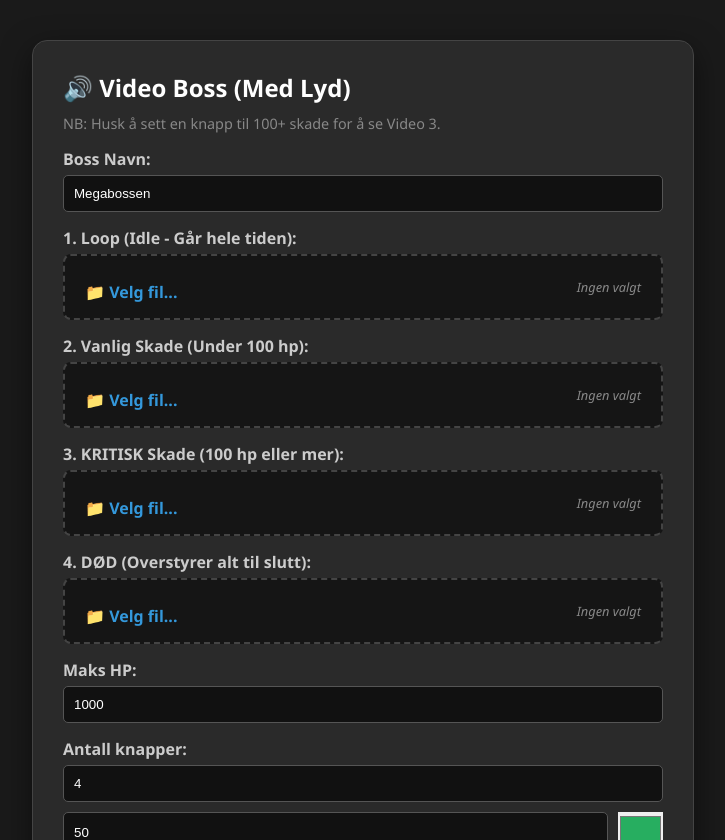
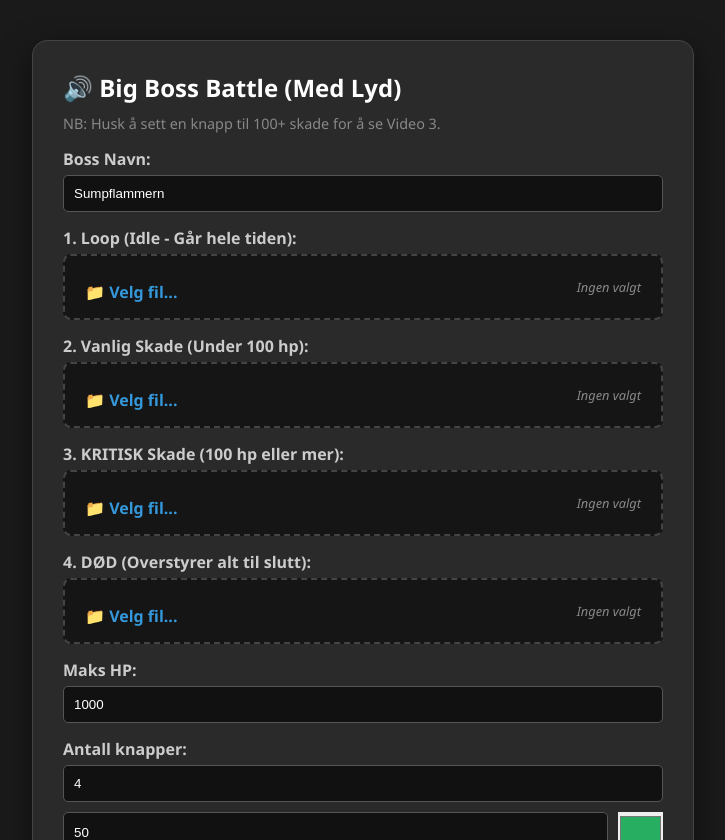
Before and after one commit to EikstuenD/Big-Boss-Battle, a plain HTML site: page index.html in a window 1280 px wide. Shown: the whole page, without its empty margins (277-1002 px from the left). Drawn offline with Linux system fonts and the light colour scheme.

Commit message:
Update index.html

```diff
--- a/index.html
+++ b/index.html
@@ -83,11 +83,11 @@
 
     <div id="menu-screen">
         <div class="config-card">
-            <h2 style="margin-top:0;">🔊 Video Boss (Med Lyd)</h2>
+            <h2 style="margin-top:0;">🔊 Big Boss Battle (Med Lyd)</h2>
             <p style="font-size: 0.9rem; color: #888; margin-top:-10px;">NB: Husk å sett en knapp til 100+ skade for å se Video 3.</p>
 
             <label>Boss Navn:</label>
-            <input type="text" id="inp-name" value="Megabossen">
+            <input type="text" id="inp-name" value="Sumpflammern">
 
             <label>1. Loop (Idle - Går hele tiden):</label>
             <div class="file-box">
```
